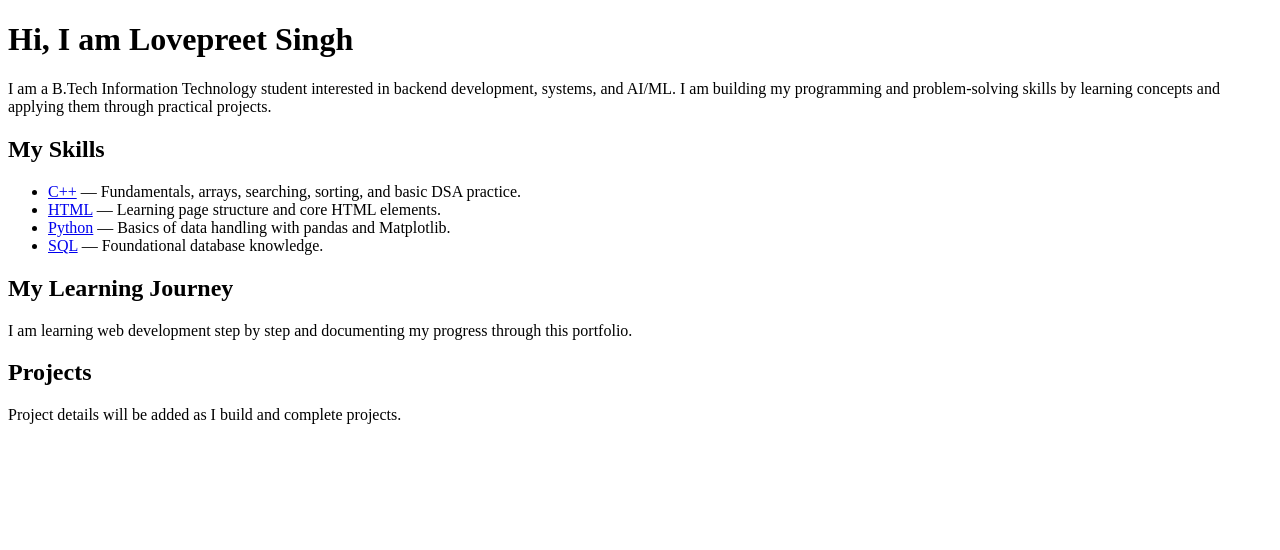
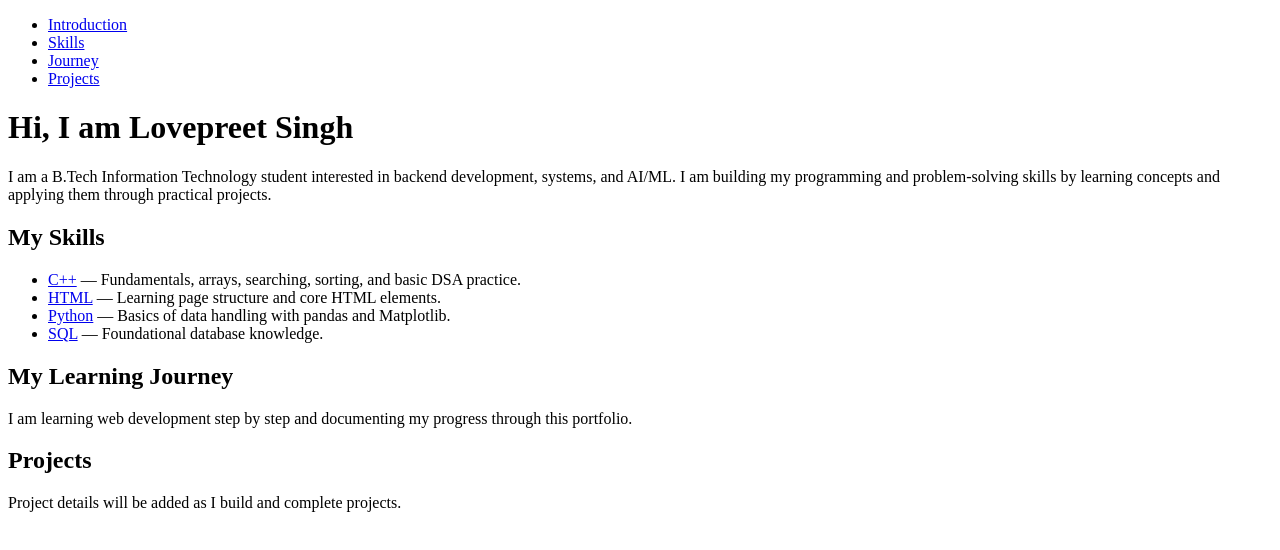
Before and after one commit to LoveTechX/developer-portfolio, a plain HTML site: page index.html in a window 1280 px wide. Drawn offline with Linux system fonts and the light colour scheme.

Commit message:
Add same-page navigation links

```diff
--- a/index.html
+++ b/index.html
@@ -9,7 +9,15 @@
     <title>Lovepreet Singh | Developer Portfolio</title>
 </head>
 <body>
-    <h1>Hi, I am Lovepreet Singh</h1>
+    <nav>
+        <ul>
+            <li><a href="#introduction">Introduction</a></li>
+            <li><a href="#skills">Skills</a></li>
+            <li><a href="#learning-journey">Journey</a></li>
+            <li><a href="#projects">Projects</a></li>
+        </ul>
+    </nav>
+    <h1 id="introduction">Hi, I am Lovepreet Singh</h1>
 
     <p>
         I am a B.Tech Information Technology student interested in
@@ -19,23 +27,23 @@
         by learning concepts and applying them through practical projects.
     </p>
 
-    <h2>My Skills</h2>
+    <h2 id="skills">My Skills</h2>
 
     <ul>
         <li><a href="https://cppreference.com/">C++</a> — Fundamentals, arrays, searching, sorting, and basic DSA practice.</li>
         <li><a href="https://developer.mozilla.org/en-US/docs/Web/HTML">HTML</a> — Learning page structure and core HTML elements.</li>
         <li><a href="https://www.python.org/doc/">Python</a> — Basics of data handling with pandas and Matplotlib.</li>
-        <li><a href="https://www.postgresql.org/docs/?utm_source=chatgpt.com">SQL</a> — Foundational database knowledge.</li>
+        <li><a href="https://www.postgresql.org/docs">SQL</a> — Foundational database knowledge.</li>
     </ul>
 
-    <h2>My Learning Journey</h2>
+    <h2 id="learning-journey">My Learning Journey</h2>
 
     <p>
         I am learning web development step by step and documenting
         my progress through this portfolio.
     </p>
 
-    <h2>Projects</h2>
+    <h2 id="projects">Projects</h2>
 
     <p>Project details will be added as I build and complete projects.</p>
 </body>
```
